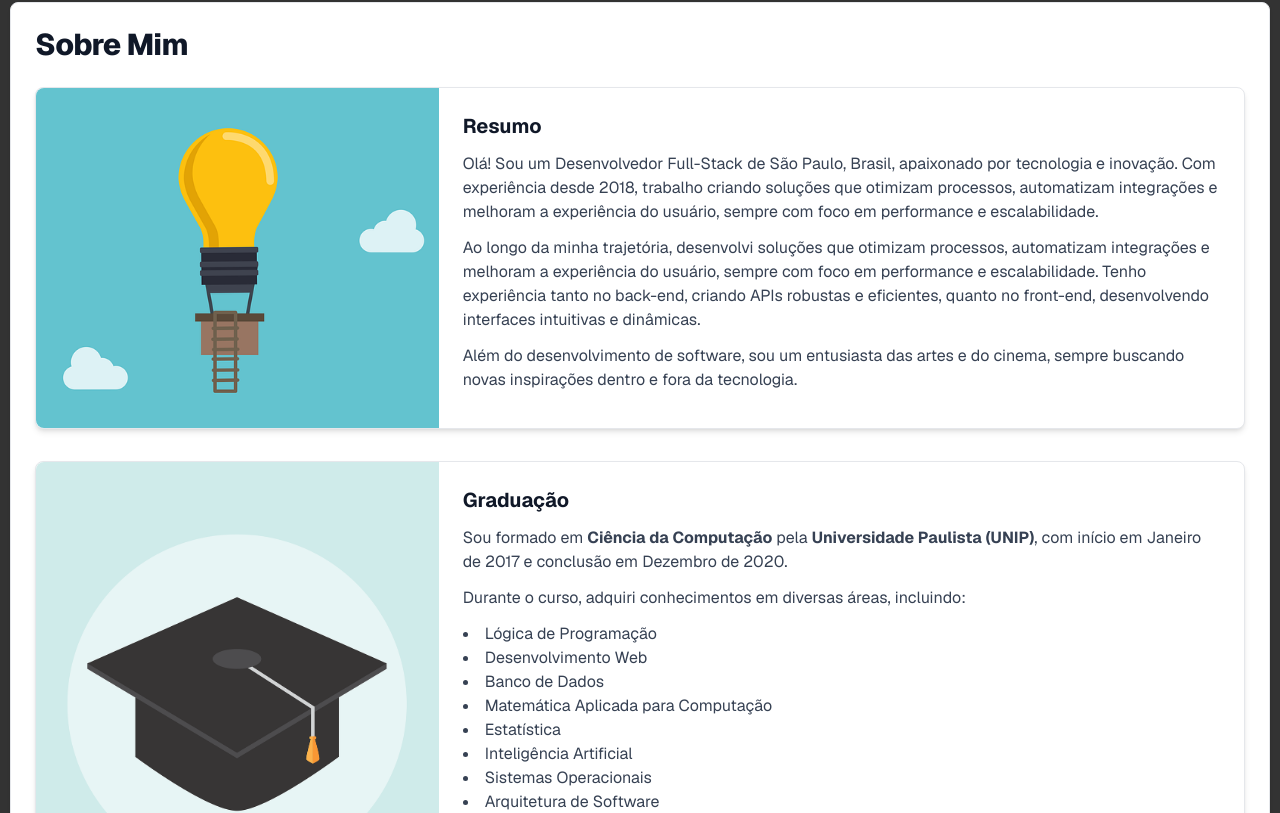
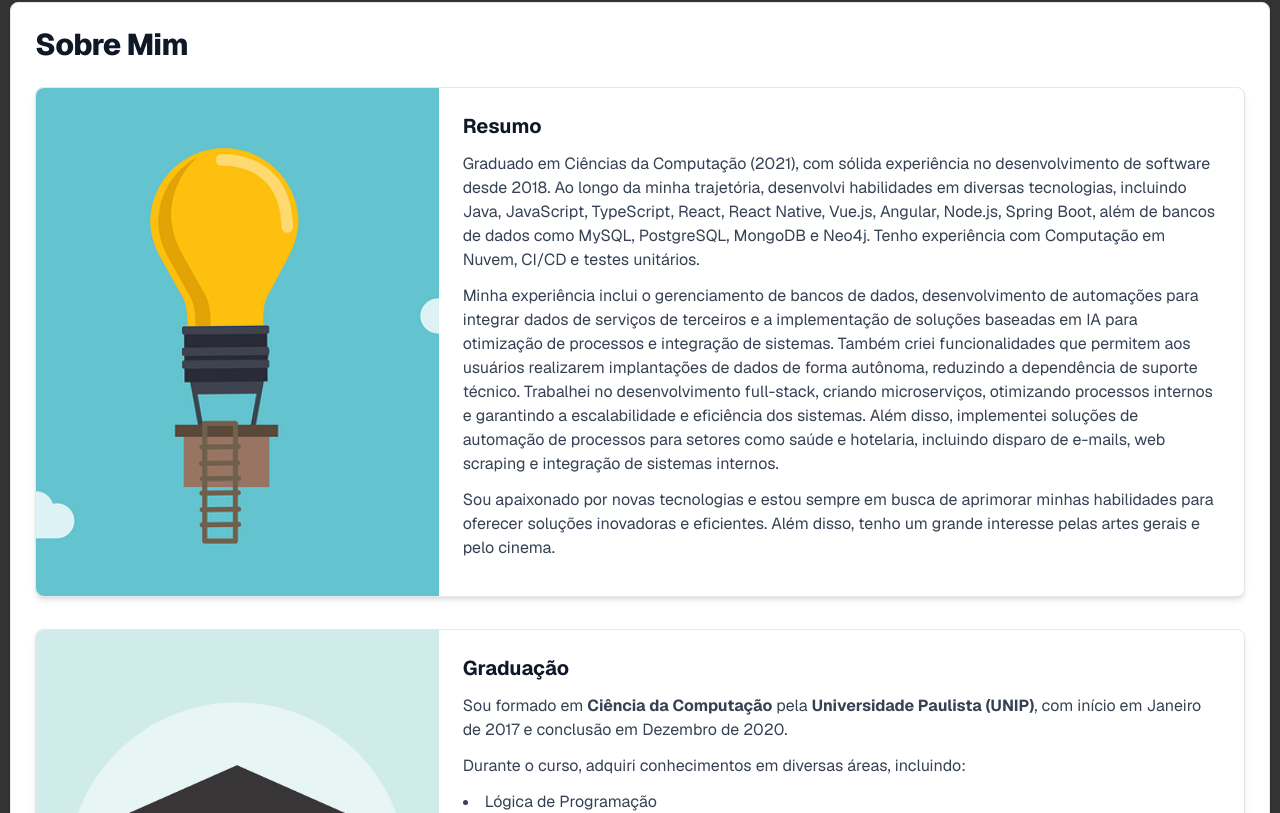
Before and after one commit to gustavoMoura10/portifolio, a Next.js app: page / in a window 1280 px wide. Shown: the part 887-1700 px from the top of the page. Built offline with nearby package versions, Linux system fonts and the light colour scheme; no server answers.

Commit message:
fix: About me

```diff
--- a/src/components/AboutMe/index.tsx
+++ b/src/components/AboutMe/index.tsx
@@ -47,13 +47,13 @@ export default function AboutMe() {
           <div className="w-full md:w-2/3 p-6">
             <h3 className="mb-3 text-xl font-bold text-gray-900 dark:text-white">Resumo</h3>
             <p className="mb-3 font-normal text-gray-700 dark:text-gray-400">
-              Olá! Sou um Desenvolvedor Full-Stack de São Paulo, Brasil, apaixonado por tecnologia e inovação. Com experiência desde 2018, trabalho criando soluções que otimizam processos, automatizam integrações e melhoram a experiência do usuário, sempre com foco em performance e escalabilidade.
+              Graduado em Ciências da Computação (2021), com sólida experiência no desenvolvimento de software desde 2018. Ao longo da minha trajetória, desenvolvi habilidades em diversas tecnologias, incluindo Java, JavaScript, TypeScript, React, React Native, Vue.js, Angular, Node.js, Spring Boot, além de bancos de dados como MySQL, PostgreSQL, MongoDB e Neo4j. Tenho experiência com Computação em Nuvem, CI/CD e testes unitários.
             </p>
             <p className="mb-3 font-normal text-gray-700 dark:text-gray-400">
-              Ao longo da minha trajetória, desenvolvi soluções que otimizam processos, automatizam integrações e melhoram a experiência do usuário, sempre com foco em performance e escalabilidade. Tenho experiência tanto no back-end, criando APIs robustas e eficientes, quanto no front-end, desenvolvendo interfaces intuitivas e dinâmicas.
+              Minha experiência inclui o gerenciamento de bancos de dados, desenvolvimento de automações para integrar dados de serviços de terceiros e a implementação de soluções baseadas em IA para otimização de processos e integração de sistemas. Também criei funcionalidades que permitem aos usuários realizarem implantações de dados de forma autônoma, reduzindo a dependência de suporte técnico. Trabalhei no desenvolvimento full-stack, criando microserviços, otimizando processos internos e garantindo a escalabilidade e eficiência dos sistemas. Além disso, implementei soluções de automação de processos para setores como saúde e hotelaria, incluindo disparo de e-mails, web scraping e integração de sistemas internos.
             </p>
             <p className="mb-3 font-normal text-gray-700 dark:text-gray-400">
-              Além do desenvolvimento de software, sou um entusiasta das artes e do cinema, sempre buscando novas inspirações dentro e fora da tecnologia.
+              Sou apaixonado por novas tecnologias e estou sempre em busca de aprimorar minhas habilidades para oferecer soluções inovadoras e eficientes. Além disso, tenho um grande interesse pelas artes gerais e pelo cinema.
             </p>
           </div>
         </motion.div>
--- a/src/components/Skills/index.tsx
+++ b/src/components/Skills/index.tsx
@@ -88,7 +88,7 @@ export default function Skills() {
                 { name: "Git", imagePath: "/skills/git.svg", alt: "Git" },
                 { name: "AWS", imagePath: "/skills/aws.svg", alt: "AWS" },
                 { name: "Google Cloud", imagePath: "/skills/google-cloud.svg", alt: "Google Cloud" },
-                { name: "Postgre SQL", imagePath: "/skills/postgresql.svg", alt: "Postgre SQL" },
+                { name: "PostgreSQL", imagePath: "/skills/postgresql.svg", alt: "PostgreSQL" },
                 { name: "MySQL", imagePath: "/skills/file-type-mysql.svg", alt: "MySQL" },
                 { name: "SQL Server", imagePath: "/skills/microsoft-sql-server-logo-svgrepo-com.svg", alt: "SQL Server" },
                 { name: "MongoDB", imagePath: "/skills/mongodb-original.svg", alt: "MongoDB" },
```
